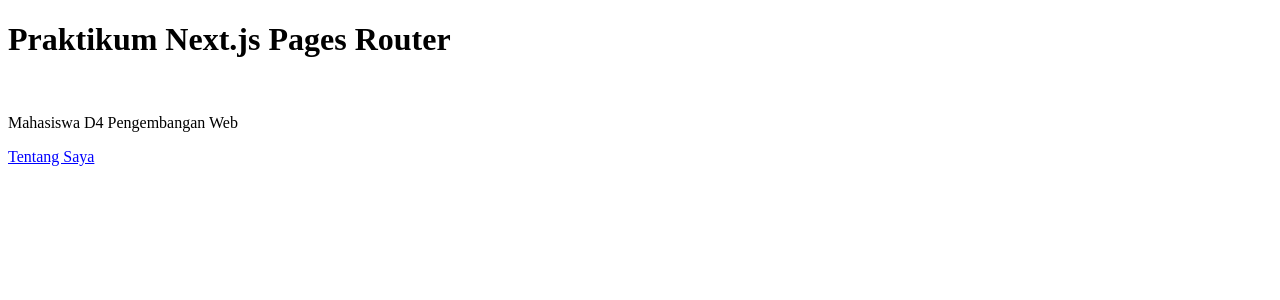
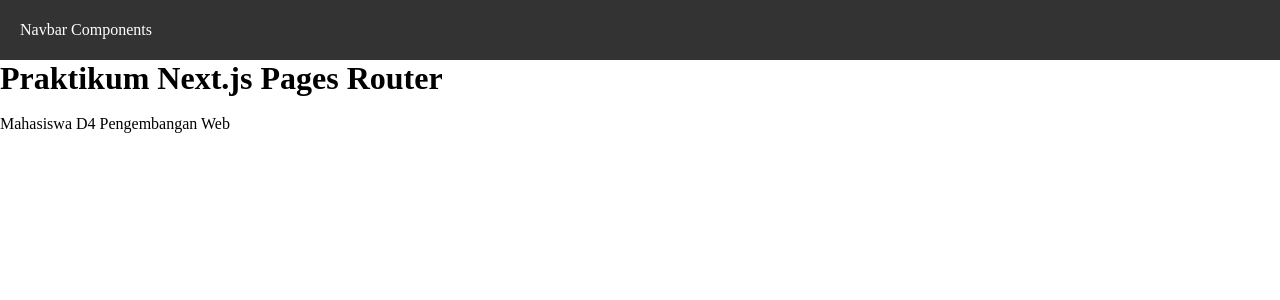
Before and after one commit to ItsQii/PemrogramanFramework, a Next.js app in the folder Praktikum_03/my-app/: page / in a window 1280 px wide. Shown: the top 300 px of the page. Built offline with nearby package versions, Linux system fonts and the light colour scheme.

Commit message:
feat: implement Navbar component and integrate it into main application layout

```diff
--- /dev/null
+++ b/Praktikum_03/my-app/src/components/layouts/navbar/index.tsx
@@ -0,0 +1,9 @@
+const Navbar = () => {
+    return (
+        <div className="navbar">
+            <div>Navbar Components</div>
+        </div>
+    );
+};
+
+export default Navbar;
--- a/Praktikum_03/my-app/src/pages/_app.tsx
+++ b/Praktikum_03/my-app/src/pages/_app.tsx
@@ -1,6 +1,12 @@
-//import '@/styles/globals.css'
+import '@/styles/globals.css'
 import type { AppProps } from 'next/app'
+import Navbar from '@/components/layouts/navbar';
 
 export default function App({ Component, pageProps }: AppProps) {
-  return <Component {...pageProps} />
-}
+  return (
+  <div>
+    <Navbar />
+    <Component {...pageProps} />
+  </div>
+  );
+};
--- a/Praktikum_03/my-app/src/pages/index.tsx
+++ b/Praktikum_03/my-app/src/pages/index.tsx
@@ -2,27 +2,15 @@
 import Image from "next/image";
 import { Inter } from "next/font/google";
 import styles from "@/styles/Home.module.css";
-import Link from "next/link";
+import Navbar from "@/components/layouts/navbar";
+
+const inter = Inter({ subsets: ["latin"] });
 
 export default function Home() {
   return (
-    <>
-      <Head>
-        <title>Praktikum Next.js</title>
-      </Head>
-
       <div>
-        <h1>Praktikum Next.js Pages Router</h1>
-        <br />
+        <h1>Praktikum Next.js Pages Router</h1> <br />
         <p>Mahasiswa D4 Pengembangan Web</p>
-
-        <Link
-          href="/about"
-          style={{ color: "blue", textDecoration: "underline" }}
-        >
-          Tentang Saya
-        </Link>
       </div>
-    </>
-  );
+  )
 }
--- a/Praktikum_03/my-app/src/styles/globals.css
+++ b/Praktikum_03/my-app/src/styles/globals.css
@@ -86,13 +86,8 @@
 }
 
 body {
-  color: rgb(var(--foreground-rgb));
-  background: linear-gradient(
-      to bottom,
-      transparent,
-      rgb(var(--background-end-rgb))
-    )
-    rgb(var(--background-start-rgb));
+  background: #ffffff;
+  color: #000000;
 }
 
 a {
@@ -100,6 +95,16 @@
   text-decoration: none;
 }
 
+.navbar {
+  width: 100%;
+  height: 60px;
+  background-color: #333;
+  color: white;
+  display: flex;
+  align-items: center;
+  padding: 0 20px;
+}
+
 @media (prefers-color-scheme: dark) {
   html {
     color-scheme: dark;
```
